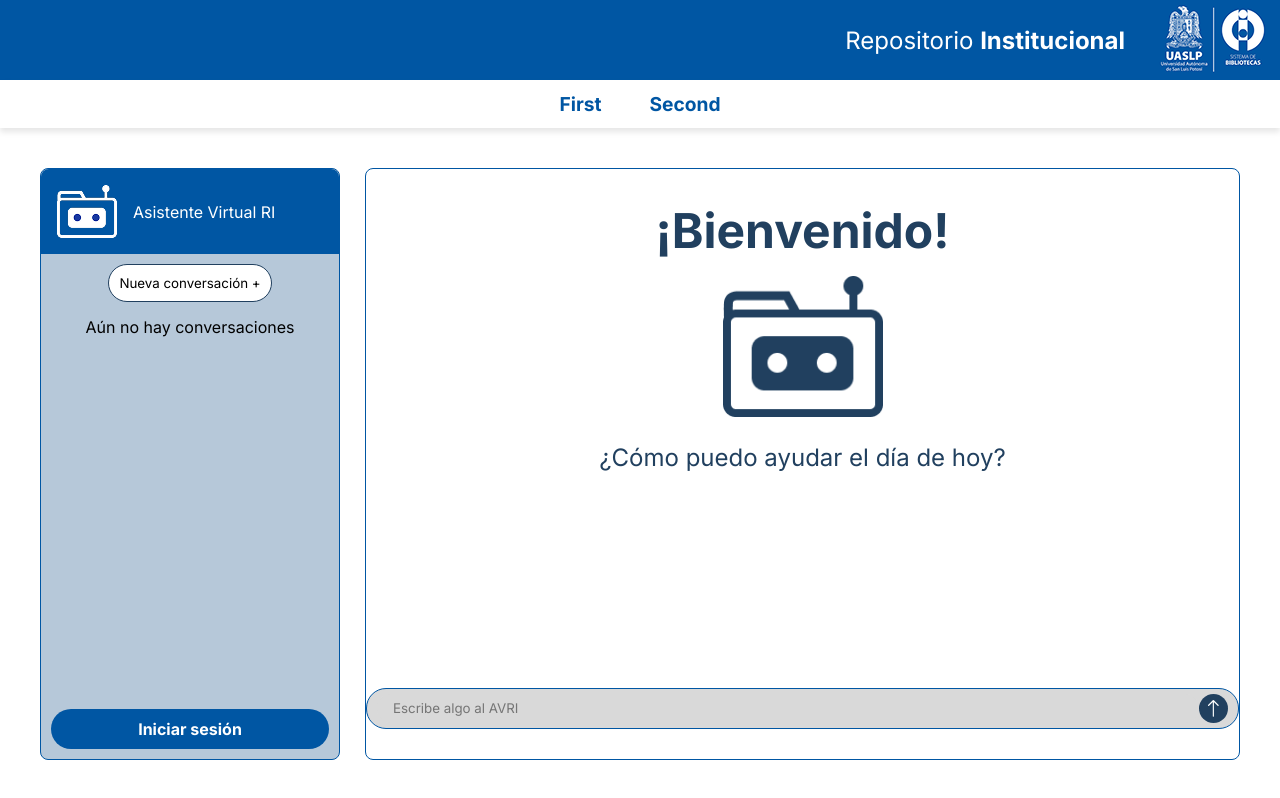
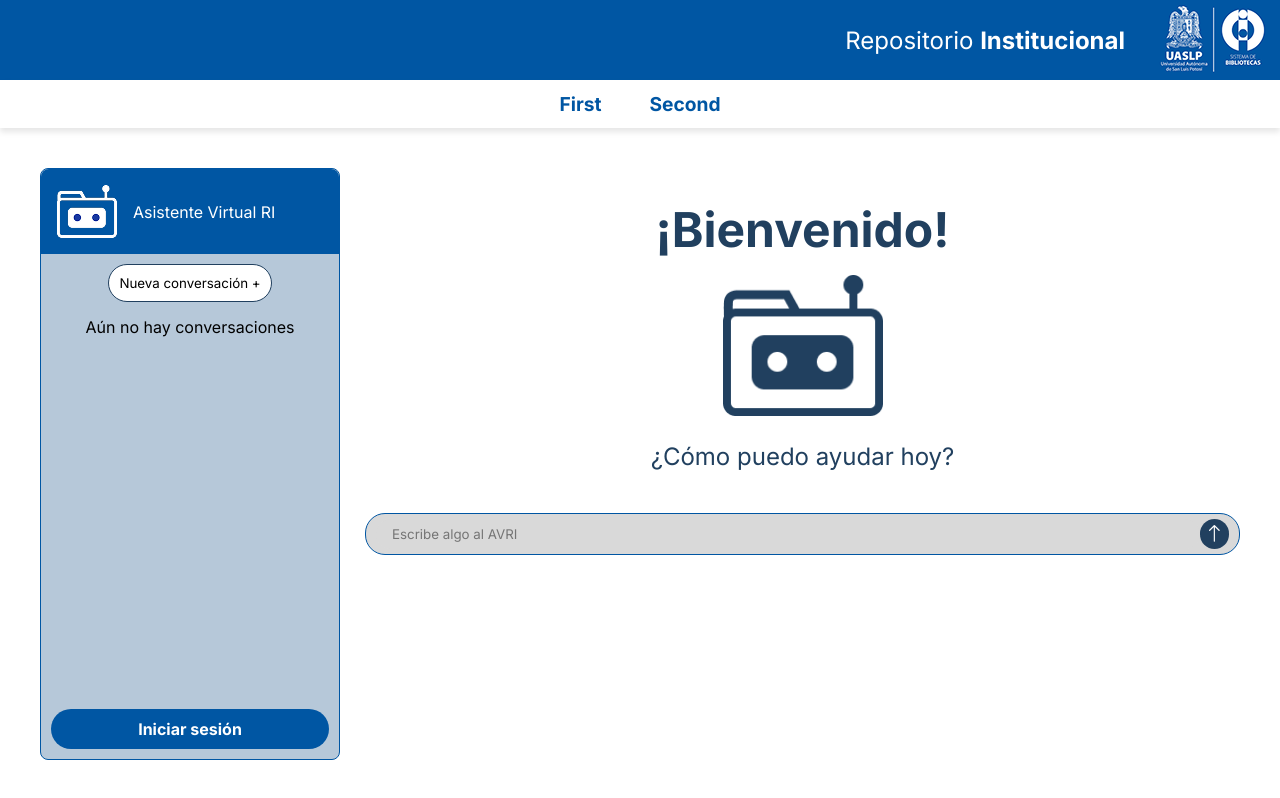
Before and after one commit to Daphish/AVRI-Front, an Angular app: page /home in a window 1280 px wide. Built offline with nearby package versions, Linux system fonts and the light colour scheme.

Commit message:
Ya muestra el chat que se crea, aun faltan detalles

```diff
--- a/src/app/pages/chat/chat.component.css
+++ b/src/app/pages/chat/chat.component.css
@@ -1,4 +1,4 @@
-/* Wrapper azul */
+/* Container border and layout */
 .right {
   border: solid #0056A3 1px;
   border-radius: 8px;
@@ -11,7 +11,9 @@
   justify-content: end;
 }
 
-/* Scroll area */
+.invisible { display: none; }
+
+/* Scrollable chat area */
 .chat-container-space {
   width: 100%;
   height: 80%;
@@ -35,28 +37,42 @@
   background: #425263;
 }
 
-/* Columnas y bienvenida */
+/* Inner chat column */
+.chat-container {
+  height: 100%;
+  width: 100%;
+  display: flex;
+  flex-direction: column;
+}
 .column {
   display: flex;
   flex-direction: column;
   align-items: center;
 }
+
+/* Bienvenida */
+.welcome-block {
+  text-align: center;
+  padding: 2rem;
+}
+.welcome-title, .welcome-body {
+  color: #21405F;
+}
 .welcome-title {
   font-weight: bold;
   font-size: 3rem;
-  color: #21405F;
 }
 .welcome-img {
   width: 10rem;
+  height: auto;
   margin: 1rem 0;
 }
 .welcome-body {
-  color: #21405F;
+  margin-top: 10px;
   font-size: 1.5rem;
-  margin-top: 10px;
 }
 
-/* Burbujas */
+/* Burbujas de mensaje */
 .message-user,
 .message-system {
   margin: 5px 0;
@@ -74,15 +90,18 @@
   align-self: flex-start;
   background-color: #EDEDED;
 }
+
+/* Avatar del sistema */
 .system-avatar-container {
   width: 1.5rem;
   margin-right: 10px;
 }
 .system-avatar {
   width: 1.5rem;
+  height: auto;
 }
 
-/* Input */
+/* Área de entrada */
 .chat-input {
   height: 7%;
   width: 100%;
@@ -96,10 +115,10 @@
 }
 .chat-input-box {
   flex: 1;
+  border-radius: 20px;
   border: none;
   background-color: #D9D9D9;
   padding: 0 1rem;
-  border-radius: 20px;
 }
 .chat-input-box:focus {
   outline: none;
@@ -112,13 +131,9 @@
   align-items: center;
   justify-content: center;
   cursor: pointer;
-  transition: background-color 0.3s ease;
+  transition: all 0.3s ease;
 }
-.chat-send-button.disabled {
-  opacity: 0.5;
-  pointer-events: none;
-}
-.chat-send-button:hover:not(.disabled) {
+.chat-send-button:hover {
   background-color: #2a527a;
 }
 .chat-send-button i {
@@ -126,7 +141,7 @@
   font-size: 1.2rem;
 }
 
-/* Rating */
+/* Estrellas de valoración */
 .rating-container {
   display: flex;
   gap: 5px;
@@ -141,8 +156,3 @@
 .rating-container span.filled {
   color: gold;
 }
-
-/* Oculto */
-.invisible {
-  display: none;
-}
--- a/src/app/pages/chat/chat.component.html
+++ b/src/app/pages/chat/chat.component.html
@@ -1,41 +1,41 @@
-<!-- src/app/pages/chat/chat.component.html -->
-<div class="right">
-  <div class="chat-container-space" #msgContainer>
-    <!-- Bienvenida -->
-    <div *ngIf="messages.length === 0" class="column">
+<div class="chat-container">
+  <div class="messages" #msgContainer>
+
+    <!-- Pantalla de bienvenida -->
+    <div *ngIf="messages.length === 0" class="column welcome-block">
       <div class="welcome-title">¡Bienvenido!</div>
-      <img class="welcome-img" src="/Logo-AVRI.png" alt="logo AVRI"/>
-      <div class="welcome-body">¿Cómo puedo ayudar el día de hoy?</div>
+      <img class="welcome-img" src="/Logo-AVRI.png" alt="logo AVRI" />
+      <div class="welcome-body">¿Cómo puedo ayudar hoy?</div>
     </div>
-    <!-- Mensajes -->
+
+    <!-- Mensajes de usuario y sistema -->
     <div *ngFor="let m of messages" class="column">
-      <div [ngClass]="{'message-user': m.fromUser, 'message-system': !m.fromUser}">
-        <div [ngClass]="{'invisible': m.fromUser, 'system-avatar-container': !m.fromUser}">
-          <img class="system-avatar" src="/Logo-AVRI.png" alt="avatar sistema"/>
+      <div
+        class="message-bubble"
+        [ngClass]="m.fromUser ? 'message-user' : 'message-system'"
+      >
+        <!-- Avatar solo para sistema -->
+        <div *ngIf="!m.fromUser" class="system-avatar-container">
+          <img class="system-avatar" src="/Logo-AVRI.png" alt="avatar sistema" />
         </div>
-        {{ m.text }}
-      </div>
-      <!-- Rating -->
-      <div *ngIf="!m.fromUser" class="rating-container">
-        <span *ngFor="let star of stars; let i=index"
-              (mouseenter)="hoverRating(i+1)"
-              (mouseleave)="resetHover()"
-              (click)="setRating(i+1)"
-              [ngClass]="{ filled: i < hoverValue || i < rating }">
-          &#9733;
-        </span>
+        <div class="message-text">
+          {{ m.text }}
+        </div>
       </div>
     </div>
+
   </div>
 
-  <!-- Input -->
+  <!-- Área de entrada -->
   <div class="chat-input">
-    <input class="chat-input-box"
-           placeholder="Escribe algo al AVRI"
-           [(ngModel)]="newText"
-           (keyup.enter)="send()"
-           [disabled]="isSending" />
-    <div class="chat-send-button" (click)="send()" [class.disabled]="isSending">
+    <input
+      class="chat-input-box"
+      placeholder="Escribe algo al AVRI"
+      [(ngModel)]="newText"
+      (keyup.enter)="send()"
+      [disabled]="isSending"
+    />
+    <div class="chat-send-button" (click)="send()">
       <i class="bi bi-arrow-up"></i>
     </div>
   </div>
--- a/src/app/pages/chat/chat.component.ts
+++ b/src/app/pages/chat/chat.component.ts
@@ -1,8 +1,7 @@
-// src/app/pages/chat/chat.component.ts
 import { Component, OnInit, ViewChild, ElementRef } from '@angular/core';
-import { FormsModule }   from '@angular/forms';
-import { NgFor, NgIf, NgClass } from '@angular/common';
-import { firstValueFrom }       from 'rxjs';
+import { FormsModule }           from '@angular/forms';
+import { NgFor, NgIf, NgClass }  from '@angular/common';
+import { firstValueFrom }        from 'rxjs';
 
 import { ChatService } from '../../services/chat.service';
 import { Message }     from '../../interfaces/chat.interface';
@@ -12,25 +11,20 @@ import { Message }     from '../../interfaces/chat.interface';
   standalone: true,
   imports: [FormsModule, NgIf, NgFor, NgClass],
   templateUrl: './chat.component.html',
-  styleUrls:   ['./chat.component.css']
+  styleUrls: ['./chat.component.css']
 })
 export class ChatComponent implements OnInit {
   @ViewChild('msgContainer') private msgContainer!: ElementRef<HTMLDivElement>;
 
-  sessionId  = '';
-  messages:  Message[] = [];
-  newText    = '';
-  isSending  = false;
-
-  /* rating */
-  stars = Array(5).fill(0);
-  rating = 0;
-  hoverValue = 0;
+  sessionId = '';
+  messages: Message[] = [];
+  newText = '';
+  isSending = false;
 
   constructor(private chat: ChatService) {}
 
   ngOnInit(): void {
-    /* Cambio de sesión -> cargar mensajes */
+    // Cuando cambia la sesión activa, actualizar sessionId y cargar su historial
     this.chat.idChat$.subscribe(id => {
       this.sessionId = id;
       if (id) {
@@ -38,10 +32,16 @@ export class ChatComponent implements OnInit {
       }
     });
 
-    /* Stream de mensajes -> render y auto-scroll */
-    this.chat.messages$.subscribe(msgs => {
-      this.messages = msgs;
-      this.scrollToBottom();
+    // Cuando llegan respuestas del sistema, las vamos añadiendo al array local
+    this.chat.messages$.subscribe(systemMsgs => {
+      systemMsgs.forEach(sysMsg => {
+        // Evitar duplicados: solo añadir si no existe ya
+        if (!this.messages.some(m => !m.fromUser && m.text === sysMsg.text)) {
+          this.messages.push({ text: sysMsg.text, fromUser: false });
+        }
+      });
+      // Hacer scroll al fondo
+      setTimeout(() => this.scrollToBottom(), 0);
     });
   }
 
@@ -52,15 +52,20 @@ export class ChatComponent implements OnInit {
 
     this.isSending = true;
 
-    /* si no hay sesión, crear una nueva nombrada */
+    // 1) Añadir tu propio mensaje al array local
+    this.messages.push({ text, fromUser: true });
+
+    // 2) Si no hay sesión, crearla
     if (!this.sessionId) {
-      await firstValueFrom(
-        this.chat.createSession('Nueva conversación')
-      );
+      await firstValueFrom(this.chat.createSession());
+      // la suscripción a idChat$ establecerá sessionId
     }
 
+    // 3) Enviar al backend
     this.chat.sendMessage(this.sessionId, text);
-    this.newText   = '';
+
+    // 4) Limpiar input y bandera
+    this.newText = '';
     this.isSending = false;
   }
 
@@ -70,9 +75,4 @@ export class ChatComponent implements OnInit {
       el.scrollTop = el.scrollHeight;
     } catch {}
   }
-
-  /* rating helpers */
-  hoverRating(v: number) { this.hoverValue = v; }
-  resetHover()           { this.hoverValue = 0; }
-  setRating(v: number)   { this.rating = v; }
 }
```
Also changed, not shown: src/app/services/chat.service.ts (+52 -62 lines).
